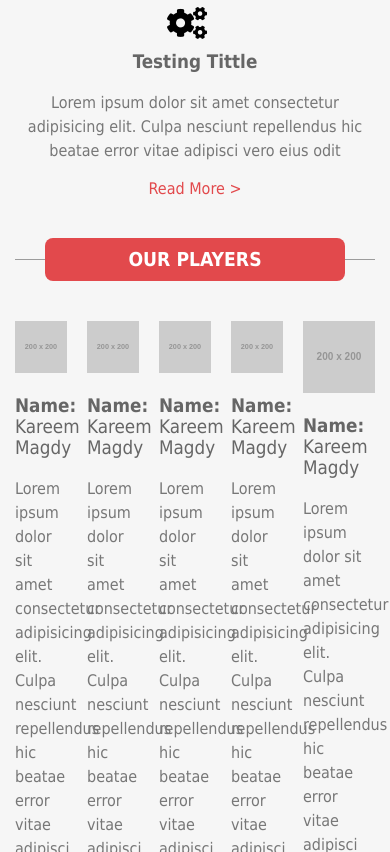
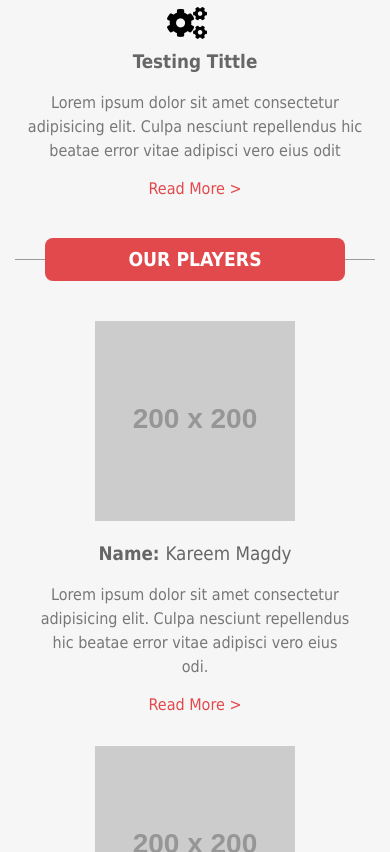
Before and after one commit to KareeMagdyy/sass-project, a website: page index.html in a window 390 px wide. Shown: the part 1148-2000 px from the top of the page. Drawn offline with nearby package versions, Linux system fonts and the light colour scheme; placeholder pictures from the web are drawn by us.

Commit message:
responsive players section

```diff
--- a/index.html
+++ b/index.html
@@ -86,35 +86,35 @@
         <div class="head-with-border">
           <h2>Our Players</h2>
         </div>
-        <div class="players__box">
+        <div class="players__box text-center-xs">
           <img src="https://via.placeholder.com/200x200/ddd" alt="">
           <h3 class="players__box--tittle"><span>Name: </span>Kareem Magdy</h3>
           <p class="players__box--description">Lorem ipsum dolor sit amet consectetur adipisicing elit. Culpa nesciunt
             repellendus hic beatae error vitae adipisci vero eius odi.</p>
           <a class="players__box--link" href="#">Read More ></a>
         </div>
-        <div class="players__box">
+        <div class="players__box text-center-xs">
           <img src="https://via.placeholder.com/200x200/ddd" alt="">
           <h3 class="players__box--tittle"><span>Name: </span>Kareem Magdy</h3>
           <p class="players__box--description">Lorem ipsum dolor sit amet consectetur adipisicing elit. Culpa nesciunt
             repellendus hic beatae error vitae adipisci vero eius odi.</p>
           <a class="players__box--link" href="#">Read More ></a>
         </div>
-        <div class="players__box">
+        <div class="players__box text-center-xs">
           <img src="https://via.placeholder.com/200x200/ddd" alt="">
           <h3 class="players__box--tittle"><span>Name: </span>Kareem Magdy</h3>
           <p class="players__box--description">Lorem ipsum dolor sit amet consectetur adipisicing elit. Culpa nesciunt
             repellendus hic beatae error vitae adipisci vero eius odi.</p>
           <a class="players__box--link" href="#">Read More ></a>
         </div>
-        <div class="players__box">
+        <div class="players__box text-center-xs">
           <img src="https://via.placeholder.com/200x200/ddd" alt="">
           <h3 class="players__box--tittle"><span>Name: </span>Kareem Magdy</h3>
           <p class="players__box--description">Lorem ipsum dolor sit amet consectetur adipisicing elit. Culpa nesciunt
             repellendus hic beatae error vitae adipisci vero eius odi.</p>
           <a class="players__box--link" href="#">Read More ></a>
         </div>
-        <div class="players__box">
+        <div class="players__box text-center-xs">
           <img src="https://via.placeholder.com/200x200/ddd" alt="">
           <h3 class="players__box--tittle"><span>Name: </span>Kareem Magdy</h3>
           <p class="players__box--description">Lorem ipsum dolor sit amet consectetur adipisicing elit. Culpa nesciunt
--- a/scss/components/_headers.scss
+++ b/scss/components/_headers.scss
@@ -7,7 +7,7 @@
     margin: 40px auto;
     border-radius: 0.5rem;
     font-size: 1.2rem;
-    width: 300px;
+    max-width: 300px;
     padding: 10px 15px;
     text-transform: uppercase;
     &::before {
--- a/scss/layout/_header.scss
+++ b/scss/layout/_header.scss
@@ -52,11 +52,14 @@ header {
       }
       li {
         display: block;
-        width: 20%;
         font-size: 1.1rem;
+        text-align: $text-left;
+        padding-left: 1rem;
+        padding-right: 1rem;
         @media #{$minSmall} {
           float: $float-left;
           text-align: center;
+          width: 20%;
         }
         .nav__items--link {
           text-transform: capitalize;
@@ -64,11 +67,13 @@ header {
           padding: 20px 10px;
           color: $clr-white;
           text-decoration: none;
-          transition: transform 300ms ease-in;
-          &:hover,
-          &:focus {
-            color: #ddd;
-            transform: scale(1.07);
+          @media #{$minSmall} {
+            transition: transform 300ms ease-in;
+            &:hover,
+            &:focus {
+              color: #ddd;
+              transform: scale(1.07);
+            }
           }
         }
       }
--- a/scss/pages/_home.scss
+++ b/scss/pages/_home.scss
@@ -86,10 +86,20 @@
 /*Start Players*/
 .players {
   .players__box {
-    float: $float-left;
-    width: calc(100% / 5);
-    &:not(:last-of-type) {
-      padding-right: 20px;
+    margin-bottom: 2rem;
+    padding-left: 1.5rem;
+    padding-right: 1.5rem;
+    @media #{$minSmall} {
+      float: $float-left;
+      width: calc(100% / 2);
+      text-align: center;
+    }
+    @media #{$minMedium} {
+      width: calc(100% / 3);
+      text-align: $text-left;
+    }
+    @media #{$minLarge} {
+      width: calc(100% / 5);
     }
     img {
       max-width: 100%;
@@ -104,6 +114,10 @@
     .players__box--description {
       color: #777;
       line-height: 1.5;
+      @media #{$maxSmall} {
+        max-width: 40ch;
+        margin: 1em auto;
+      }
     }
     .players__box--link {
       color: $clr-primary;
```
Also changed, not shown: css/home.css.
